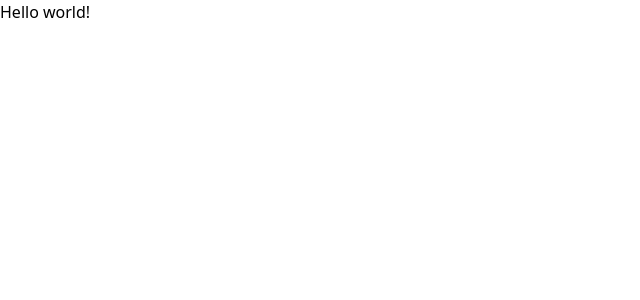
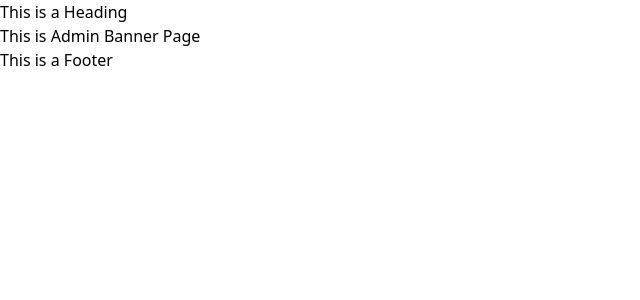
Before and after one commit to smruti-banty/ApparelAvenue, a React (Vite) app in the folder frontend/: page /admin/banner in a window 1280 px wide. Before the commit this address had no page. Shown: the top 300 px of the page, without its empty margins (0-640 px from the left). Built offline with nearby package versions, Linux system fonts and the light colour scheme.

Commit message:
add Routes Folder in Frontend

```diff
--- /dev/null
+++ b/frontend/src/Routes.jsx
@@ -0,0 +1,39 @@
+import { createBrowserRouter } from "react-router-dom";
+import Admin from "./pages/admin/Admin";
+import AdminDashBoard from "./pages/admin/admin.dashboard";
+import AdminOrder from "./pages/admin/admin.order";
+import AdminCart from "./pages/admin/admin.cart";
+import AdminProduct from "./pages/admin/admin.product";
+import AdminBanner from "./pages/admin/admin.banner";
+
+const Router = createBrowserRouter([
+  {
+    path: "admin",
+    element: <Admin />,
+    children: [
+      {
+        path: "dashboard",
+        element: <AdminDashBoard />,
+        index: true,
+      },
+      {
+        path: "order",
+        element: <AdminOrder />,
+      },
+      {
+        path: "cart",
+        element: <AdminCart />,
+      },
+      {
+        path: "product",
+        element: <AdminProduct />,
+      },
+      {
+        path: "banner",
+        element: <AdminBanner />,
+      },
+    ],
+  },
+]);
+
+export default Router;
--- a/frontend/src/main.jsx
+++ b/frontend/src/main.jsx
@@ -1,20 +1,13 @@
 import { createRoot } from "react-dom/client";
 import App from "./App.jsx";
 import "./index.css";
-import { BrowserRouter, Route, Routes } from "react-router-dom";
-import AdminHome from "./pages/admin/index.jsx";
-import CustomerHome from "./pages/customer/index.jsx";
+import { BrowserRouter, Route, RouterProvider, Routes } from "react-router-dom";
+import AdminHome from "./pages/admin/admin.dashboard.jsx";
+import CustomerHome from "./pages/customer/customer.home.jsx";
 import Login from "./pages/Login.jsx";
 import Signup from "./pages/Signup.jsx";
+import Router from "./Routes.jsx";
 
 createRoot(document.getElementById("root")).render(
-  <BrowserRouter>
-    <App />
-    <Routes>
-      <Route path="/admin" element={<AdminHome />}></Route>
-      <Route path="/customer" element={<CustomerHome />}></Route>
-      <Route path="/authorization" element={<Login />}></Route>
-      <Route path="/signup" element={<Signup />}></Route>
-    </Routes>
-  </BrowserRouter>
+  <RouterProvider router={Router} />
 );
--- a/frontend/src/pages/Login.jsx
+++ b/frontend/src/pages/Login.jsx
@@ -1,8 +1,7 @@
-function Login() {
+export default function Login() {
   return (
     <>
       <h1>This is the Login Page .</h1>
     </>
   );
 }
-export default Login;
--- a/frontend/src/pages/Signup.jsx
+++ b/frontend/src/pages/Signup.jsx
@@ -1,8 +1,7 @@
-function Signup() {
+export default function Signup() {
   return (
     <>
       <h1>This is the Sign up Page .</h1>;
     </>
   );
 }
-export default Signup;
--- /dev/null
+++ b/frontend/src/pages/admin/Admin.jsx
@@ -0,0 +1,11 @@
+import { Outlet } from "react-router-dom";
+
+export default function Admin() {
+  return (
+    <>
+      <h1>This is a Heading </h1>
+      <Outlet />
+      <h1>This is a Footer </h1>
+    </>
+  );
+}
--- /dev/null
+++ b/frontend/src/pages/admin/admin.banner.jsx
@@ -0,0 +1,7 @@
+export default function AdminBanner() {
+  return (
+    <>
+      <h1>This is Admin Banner Page </h1>
+    </>
+  );
+}
--- /dev/null
+++ b/frontend/src/pages/admin/admin.cart.jsx
@@ -0,0 +1,7 @@
+export default function AdminCart() {
+  return (
+    <>
+      <h1>This is Admin Cart Page .</h1>
+    </>
+  );
+}
--- a/frontend/src/pages/admin/index.jsx
+++ b/frontend/src/pages/admin/admin.dashboard.jsx
@@ -1,8 +1,7 @@
-function AdminHome() {
+export default function AdminDashBoard() {
   return (
     <>
       <h1>This is the Index Page of Admin .</h1>
     </>
   );
 }
-export default AdminHome;
--- /dev/null
+++ b/frontend/src/pages/admin/admin.order.jsx
@@ -0,0 +1,7 @@
+export default function AdminOrder() {
+  return (
+    <>
+      <h1>This is Admin Order Page .</h1>
+    </>
+  );
+}
--- /dev/null
+++ b/frontend/src/pages/admin/admin.product.jsx
@@ -0,0 +1,7 @@
+export default function AdminProduct() {
+  return (
+    <>
+      <h1>This is Admin Product Page .</h1>
+    </>
+  );
+}
--- a/frontend/src/pages/customer/index.jsx
+++ b/frontend/src/pages/customer/customer.home.jsx
@@ -1,8 +1,7 @@
-function CustomerHome() {
+export default function CustomerHome() {
   return (
     <>
       <h1>This is the Index Page of Customer .</h1>
     </>
   );
 }
-export default CustomerHome;
```
